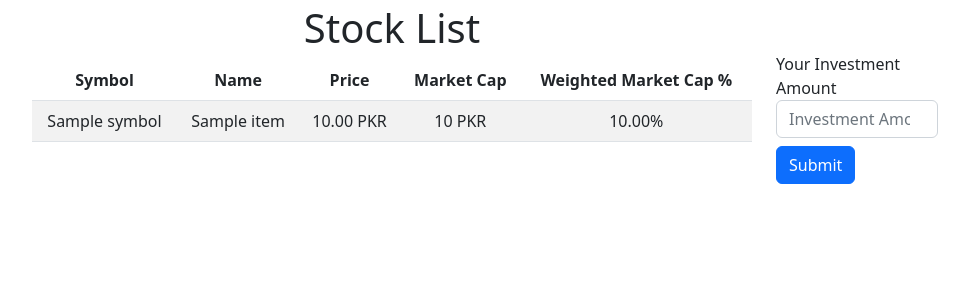
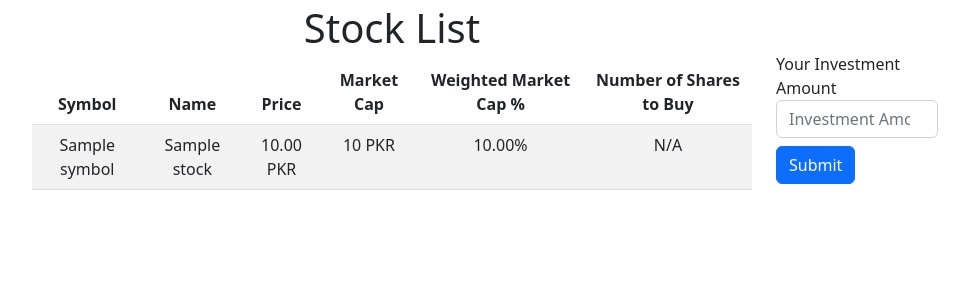
Before and after one commit to LordXyTh/rizq, a Django app: template rizq/templates/investing/index_stock_list.html in a window 1280 px wide. Shown: the part 56-356 px from the top of the page, without its empty margins (248-1217 px from the left). Run offline with Django 5.2, Linux system fonts and the light colour scheme; the template is opened without the code that fills it: most values are stand-ins (such as "Sample title", 1, 10 or a date in 2020); some libraries are stand-ins or nearby versions.

Commit message:
Add CalculateSharesView
This commit adds a new view called CalculateSharesView to the investing app. The view handles a POST request and calculates the number of shares to buy based on the investment amount and the market cap of each stock. The calculated data is rendered using a partial template and returned as an HTML response.

```diff
--- a/rizq/investing/urls.py
+++ b/rizq/investing/urls.py
@@ -1,9 +1,11 @@
 from django.urls import path
 
+from rizq.investing.views import CalculateSharesView
 from rizq.investing.views import IndexStockListView
 
 app_name = "investing"
 
 urlpatterns = [
     path("", IndexStockListView.as_view(), name="stock-index"),
+    path("calculate-shares/", CalculateSharesView.as_view(), name="calculate_shares"),
 ]
--- a/rizq/templates/base.html
+++ b/rizq/templates/base.html
@@ -39,6 +39,7 @@
       <!-- Your stuff: Third-party javascript libraries go here -->
       <!-- place project specific Javascript in this file -->
       <script defer src="{% static 'js/project.js' %}"></script>
+      <script defer src="https://unpkg.com/htmx.org@1.9.3"></script>
     {% endblock javascript %}
   </head>
   <body class="{% block bodyclass %}{% endblock bodyclass %}">
@@ -119,6 +120,7 @@
     <script>
       window.addEventListener('DOMContentLoaded', () => {
         /* Run whatever you want */
+
       });
     </script>
       {% endcomment %}
--- a/rizq/templates/investing/index_stock_list.html
+++ b/rizq/templates/investing/index_stock_list.html
@@ -21,30 +21,35 @@
               <th>Price</th>
               <th>Market Cap</th>
               <th>Weighted Market Cap %</th>
+              <th>Number of Shares to Buy</th>
             </tr>
           </thead>
-          <tbody>
-            {% for item in stocks %}
+          <tbody id="stock-list">
+            {% for stock in stocks %}
               <tr>
-                <td>{{ item.symbol }}</td>
-                <td>{{ item.name }}</td>
-                <td>{{ item.price|floatformat:2 }} PKR</td>
-                <!-- Format as price in PKR -->
-                <td>{{ item.market_cap|floatformat:0|intcomma }} PKR</td>
-                <!-- Format market cap in PKR -->
-                <td>{{ item.weighted_market_cap|floatformat:2 }}%</td>
+                <td>{{ stock.symbol }}</td>
+                <td>{{ stock.name }}</td>
+                <td>{{ stock.price|floatformat:2 }} PKR</td>
+                <td>{{ stock.market_cap|floatformat:0|intcomma }} PKR</td>
+                <td>{{ stock.weighted_market_cap|floatformat:2 }}%</td>
+                <td>N/A</td>
               </tr>
             {% endfor %}
           </tbody>
         </table>
       </div>
       <div class="col-md-2">
-        <form class="form-inline mt-5 ml-5">
+        <form hx-post="{% url 'investing:calculate_shares' %}"
+              hx-target="#stock-list"
+              hx-swap="innerHTML"
+              class="form-inline mt-5 ml-5">
+          {% csrf_token %}
           <div class="form-group">
             <label for="investmentAmount" class="sr-only">Your Investment Amount</label>
             <input type="number"
                    class="form-control"
                    id="investmentAmount"
+                   name="investment_amount"
                    placeholder="Investment Amount" />
           </div>
           <button type="submit" class="btn btn-primary ml-2 mt-2">Submit</button>
```
Also changed, not shown: rizq/investing/views.py (+33 -0 lines), rizq/templates/investing/partials/investment_suggestions.html (added, +12 -0 lines).
